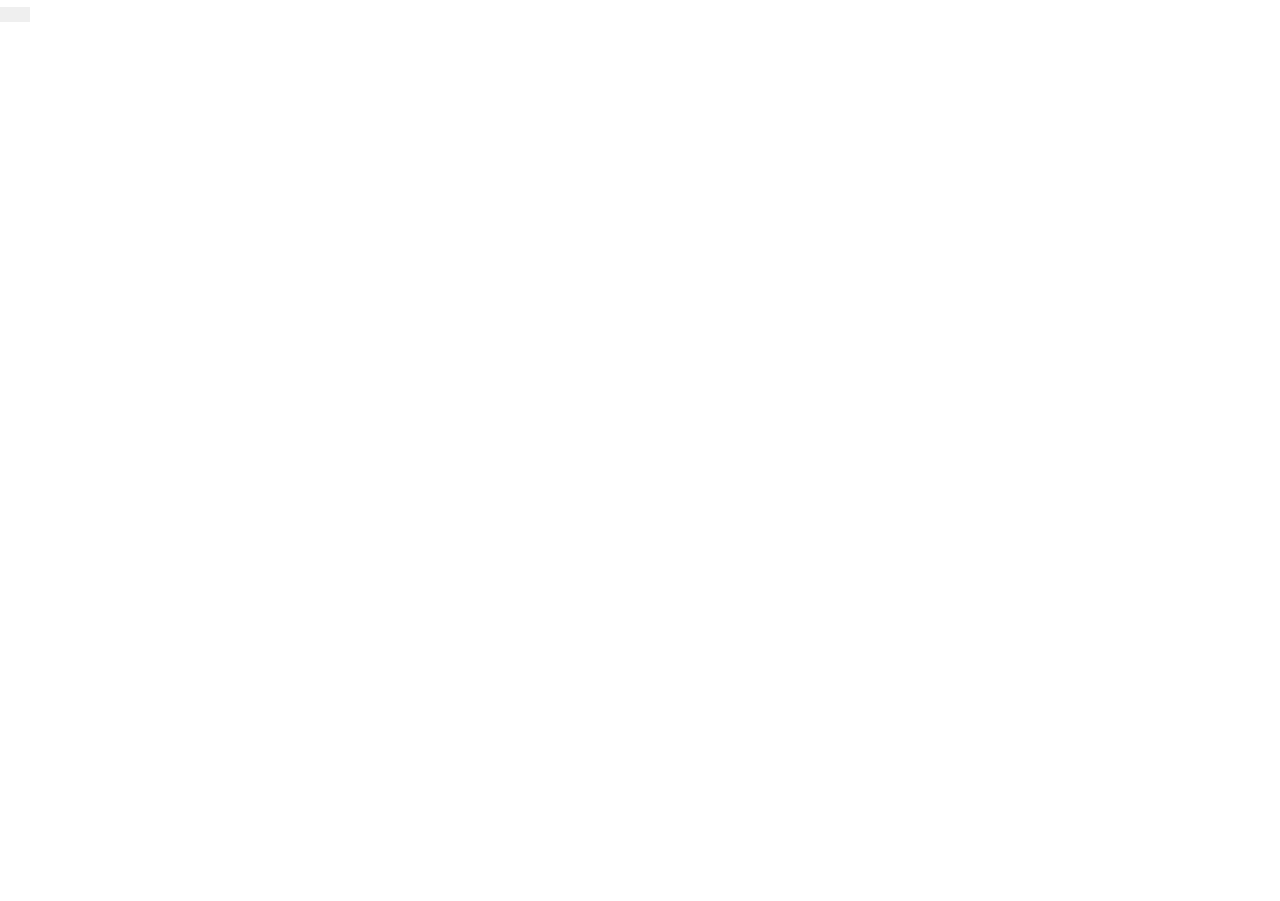
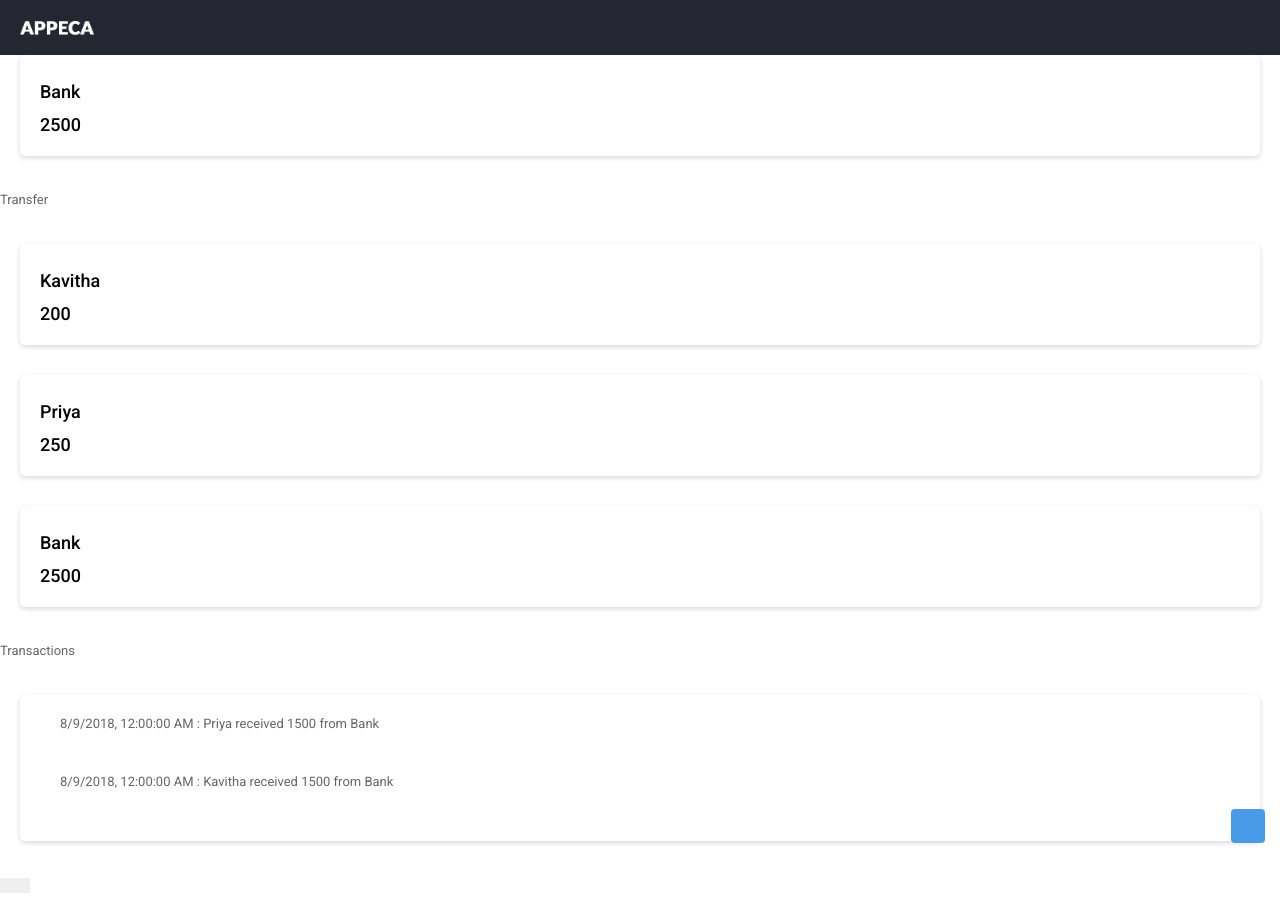
Before and after one commit to kavithamadhavaraj/monopoly-payments, an Angular app: page /game/1/1 in a window 1280 px wide. Before the commit this address led to /. Before the commit the page ends 800 px from the top, so only its background shows below. Built offline with nearby package versions, Linux system fonts and the light colour scheme; a web font is replaced by a local one.

Commit message:
Game page with components draft

```diff
--- a/src/app/app.module.ts
+++ b/src/app/app.module.ts
@@ -5,12 +5,14 @@ import { BoardComponent } from './board/board.component';
 import { GameComponent } from './game/game.component';
 import { AppRoutingModule } from './app-routing.module';
 import { MainComponent } from './main/main.component';
+import { PlayerFilterPipe } from './player-filter.pipe';
 
 @NgModule({
   declarations: [
     BoardComponent,
     GameComponent,
-    MainComponent
+    MainComponent,
+    PlayerFilterPipe
   ],
   imports: [
     BrowserModule,
--- a/src/app/board/board.component.html
+++ b/src/app/board/board.component.html
@@ -13,7 +13,7 @@
 		<a href="#" class="header-logo"></a>
 	</div>
 	<div id="page-content" class="page-content">
-		<div *ngFor='let gameInfo of userBoard' class="content content-boxed content-boxed-padding" routerLink='/game/{{gameInfo.gameID}}'>
+		<div *ngFor='let gameInfo of userBoard' class="content content-boxed content-boxed-padding" routerLink='/game/{{gameInfo.gameID}}/{{thisPlayer}}'>
 			<h4 class="uppercase ultrabold small-top">{{gameInfo.gameID}}</h4>
 			<p class="one-half">
 				{{gameInfo.expiry}}
--- a/src/app/board/board.component.ts
+++ b/src/app/board/board.component.ts
@@ -1,6 +1,7 @@
 import { Component, OnInit } from '@angular/core';
 import { DataService } from '../data.service';
-import { BoardDetail } from '../board-detail';
+import { GameInfo } from '../game-detail';
+
 @Component({
   selector: 'app-board',
   templateUrl: './board.component.html',
@@ -8,9 +9,10 @@ import { BoardDetail } from '../board-detail';
   })
 export class BoardComponent implements OnInit {
   constructor(private dataService:DataService) { }
-  public userBoard: BoardDetail[];
-
+  public userBoard: GameInfo[];
+  public thisPlayer: string;
   ngOnInit() {
     this.userBoard = this.dataService.getBoardDetails();
-   }
+    this.thisPlayer = 'Kavitha';
+  }
 }
--- a/src/app/data.service.ts
+++ b/src/app/data.service.ts
@@ -1,58 +1,62 @@
 import { Injectable } from '@angular/core';
-import {BoardDetail} from './board-detail';
-import { Player, GameDetail } from './game-detail';
+import { Player, GameDetail, GameInfo } from './game-detail';
 @Injectable({
   providedIn: 'root'
 })
 export class DataService {
-  boardInfo: BoardDetail[] = [];
+  userBoard: GameInfo[] = [];
   gameInfo: GameDetail = new GameDetail();
 
 
-  getBoardDetails(): BoardDetail[] {
-   this.boardInfo.push({
+  getBoardDetails(): GameInfo[] {
+   this.userBoard.push({
       status: 'On-going',
       gameID: 'ID113',
       expiry: new Date('2018-08-10')
     });
-    this.boardInfo.push({
+    this.userBoard.push({
       status: 'Completed',
       gameID: 'ID123',
       expiry: new Date('2018-03-10')
     });
-    this.boardInfo.push({
+    this.userBoard.push({
       status: 'Completed',
       gameID: 'ID143',
       expiry: new Date('2018-02-15')
     });
-    return this.boardInfo;
+    return this.userBoard;
   }
 
   getGameDetails(gameID: string): GameDetail {
-    this.gameInfo.gameID = gameID;
-    this.gameInfo.status = 'On-going';
-    this.gameInfo.expiry = new Date('2018-08-10');
+    this.gameInfo.gameInfo = {
+      status: 'On-going',
+      gameID: gameID,
+      expiry: new Date('2018-08-10')
+    };
+
     this.gameInfo.players = [{
-        playerID: 'P123',
-        name: 'Kavitha',
+        playerID: 'Kavitha',
         balance: 200
       },
       {
-        playerID: 'P124',
-        name: 'Priya',
+        playerID: 'Priya',
         balance: 250
+      },
+      {
+        playerID: 'Bank',
+        balance: 2500
       }
     ];
-    this.gameInfo.banker = 'P124';
+    this.gameInfo.banker = 'Kavitha';
     this.gameInfo.logs = [{
       from: 'Bank',
-      to: 'P124',
+      to: 'Priya',
       amount: 1500,
       timestamp : new Date('2018-08-09')
     },
     {
       from: 'Bank',
-      to: 'P123',
+      to: 'Kavitha',
       amount: 1500,
       timestamp : new Date('2018-08-09')
     }];
--- a/src/app/game-detail.ts
+++ b/src/app/game-detail.ts
@@ -1,21 +1,24 @@
 export class GameDetail {
-    expiry: Date;
-    gameID: string;
-    status: string;
+    gameInfo: GameInfo;
     logs: Transaction[];
     players: Player[];
-    banker: Player['name'];
+    banker: string;
 }
 
 export class Transaction {
-    from: Player['name'];
-    to: Player['name'];
+    from: string;
+    to: string;
     amount: number;
     timestamp: Date;
 }
 
 export class Player {
-    name: string;
     playerID: string;
     balance: number;
 }
+
+export class GameInfo {
+    expiry: Date;
+    gameID: string;
+    status: string;
+}
--- a/src/app/game/game.component.html
+++ b/src/app/game/game.component.html
@@ -13,17 +13,29 @@
 		<a href="#" class="header-logo"></a>
 	</div>
 	<div id="page-content" class="page-content">
-		<div *ngFor='let gameInfo of userBoard' class="content content-boxed content-boxed-padding" routerLink='/game/{{gameInfo.gameID}}'>
-			<h4 class="uppercase ultrabold small-top">{{gameInfo.gameID}}</h4>
-			<p class="one-half">
-				{{gameInfo.expiry}}
-			</p>
-			<p class="one-half last-column">
-				{{gameInfo.status}}
-			</p>
+		<div *ngFor='let player of gameDetail.players | playerFilter:thisPlayer' class="content one-half content-boxed content-boxed-padding" (click)= "switchContextTo(thisPlayer)">
+					<h4 class="small-top">{{player.playerID}}</h4>
+					<h4 class="small-top">{{player.balance}}</h4>
+
+		</div>
+		<div *ngFor='let player of gameDetail.players | playerFilter:"Bank"' class="content content-boxed content-boxed-padding" (click)= "switchContextTo('Bank')">
+			<h4 class="small-top">{{player.playerID}}</h4>
+			<h4 class="small-top">{{player.balance}}</h4>
+		</div>
+		<p>Transfer</p>
+		<div *ngFor='let player of gameDetail.players'>
+			    <div *ngIf='player.playerID != context' class="content content-boxed content-boxed-padding">
+					<h4 class="small-top">{{player.playerID}}</h4>
+					<h4 class="small-top">{{player.balance}}</h4>
+				</div>
+		</div>
+		<p>Transactions</p>
+		<div class="content content-boxed content-boxed-padding">
+			<ul *ngFor='let log of gameDetail.logs' >
+			<p>{{log.timestamp.toLocaleString()}} : {{log.to}} received {{log.amount}} from {{log.from}}</p>
+			</ul>
 		</div>
 	</div>
-
 	<a href="#" class="back-to-top-badge back-to-top-small"><i class="fa fa-angle-up"></i>Back to Top</a>
 </div>
 </body>
--- a/src/app/game/game.component.ts
+++ b/src/app/game/game.component.ts
@@ -3,21 +3,40 @@ import { DataService } from '../data.service';
 import { GameDetail} from '../game-detail';
 import { ActivatedRoute } from '@angular/router';
 import { Location } from '@angular/common';
+import { THIS_EXPR } from '@angular/compiler/src/output/output_ast';
+
 @Component({
   selector: 'app-game',
   templateUrl: './game.component.html',
-  styleUrls: ['./game.component.css']
+  styleUrls: ['./game.component.css'],
 })
+
 export class GameComponent implements OnInit {
-
-  constructor(private dataService:DataService,
-              private route:ActivatedRoute,
-              private location:Location) { }
   public gameDetail: GameDetail;
-  public gameID: GameDetail['gameID'];
+  public gameID: string;
+  public context: string;
+  public thisPlayer: string;
+  private pathObj: any;
+  constructor(private dataService: DataService,
+              private route: ActivatedRoute,
+              private location: Location) { }
 
   ngOnInit() {
-    this.route.paramMap.subscribe(obj => this.gameID = obj.params.id);
-    this.gameDetail = this.dataService.getGameDetails(this.gameID);
+    this.route.paramMap.subscribe(obj => {
+      this.pathObj = obj;
+      this.gameID =  this.pathObj.params.id;
+      this.gameDetail = this.dataService.getGameDetails(this.gameID);
+      this.thisPlayer = this.pathObj.params.context;
+      if (this.gameDetail.banker == this.thisPlayer) {
+        this.context =  this.thisPlayer;
+      }
+      else {
+        this.context = null;
+      }
+    });
+  }
+
+  switchContextTo(toContext){
+      this.context = toContext;
   }
 }
--- /dev/null
+++ b/src/app/player-filter.pipe.ts
@@ -0,0 +1,12 @@
+import { Pipe, PipeTransform } from '@angular/core';
+import { Player } from './game-detail';
+@Pipe({
+  name: 'playerFilter'
+})
+export class PlayerFilterPipe implements PipeTransform {
+
+  transform(allPlayers : Player[], key: string):any{
+    return allPlayers.filter(player => player.playerID == key);
+  }
+
+}
```
Also changed, not shown: src/app/app-routing.module.ts (+6 -5 lines), src/app/board-detail.ts (deleted, +0 -7 lines), 2 other files (tests, documents, lock files or other folders).
